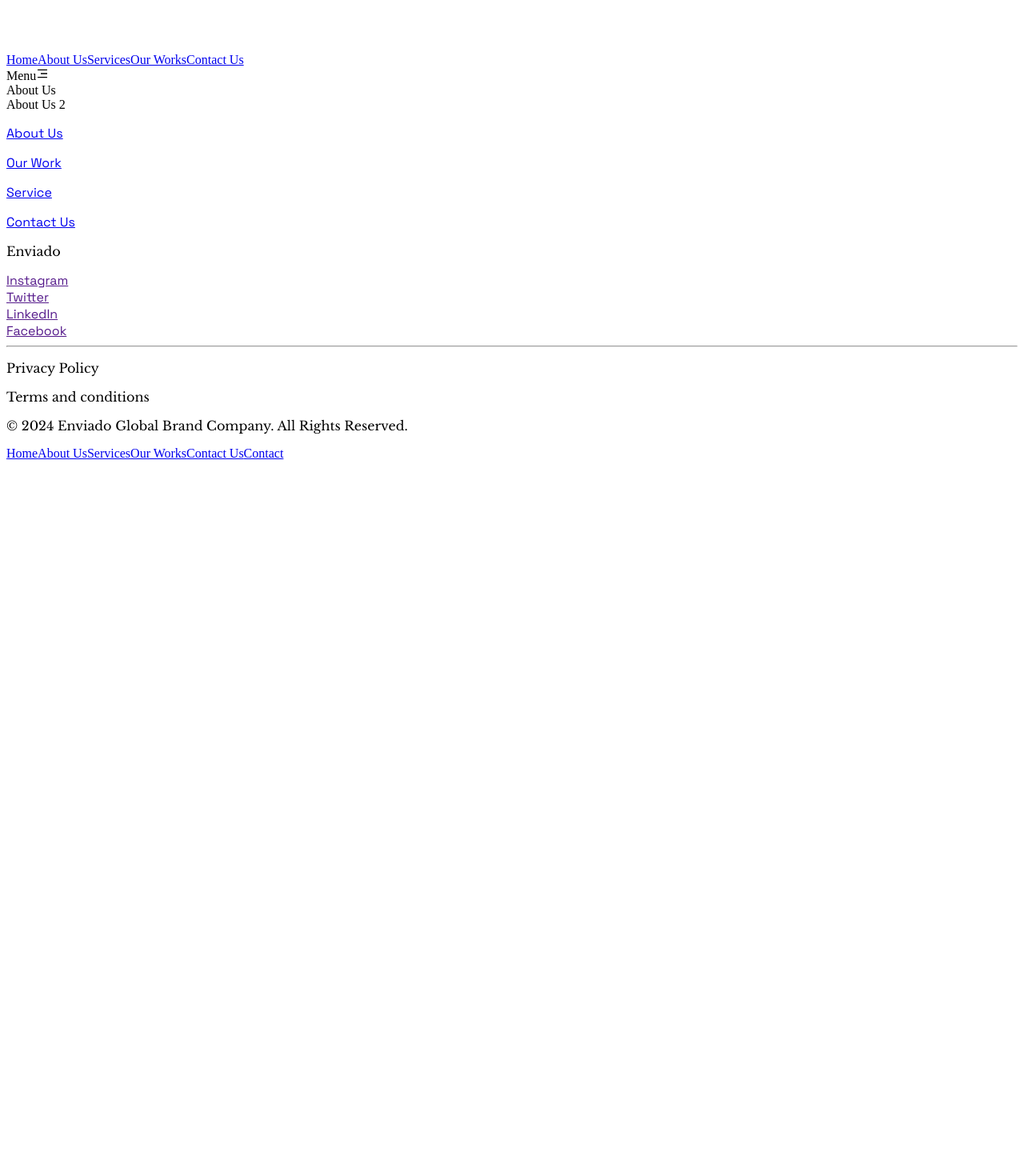
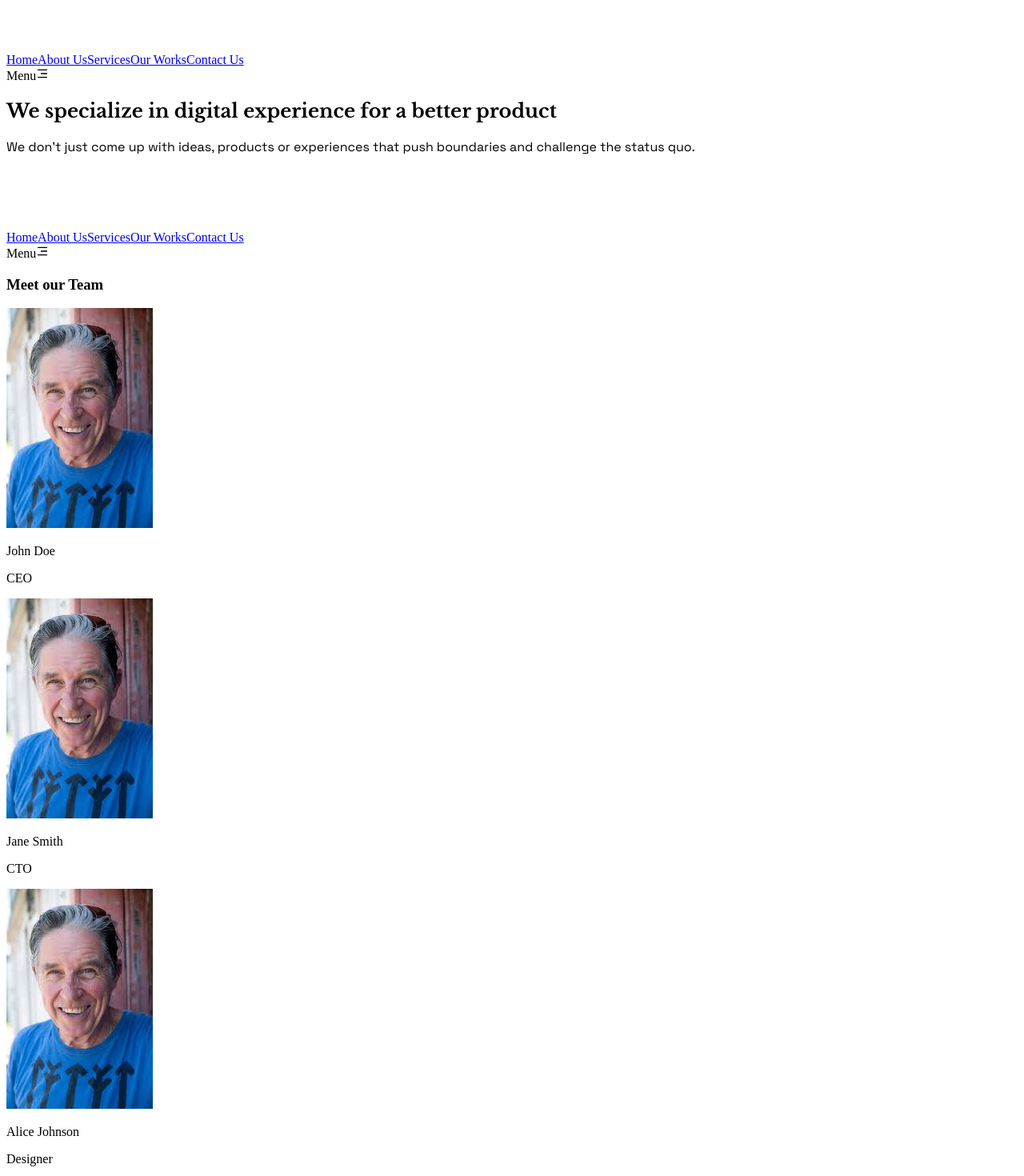
Before and after one commit to I-am-Esmart/enviado-nextjs, a Next.js app: page /about-us in a window 1280 px wide. Shown: the part 20-1490 px from the top of the page at 80% size. Before the commit the page ends 800 px from the top, so only its background shows below. Built offline with nearby package versions, Linux system fonts and the light colour scheme.

Commit message:
about us page

```diff
--- a/src/app/(landing-ui)/about-us/page.tsx
+++ b/src/app/(landing-ui)/about-us/page.tsx
@@ -1,19 +1,87 @@
+import EnviadoCTA from "@/_components/EnviadoCTA";
 import Nav from "@/_components/EnviadoNav";
+import { libre, spaceGrotesk } from "@/utilities/customFonts";
+import JohnDoeImage from "/public/assets/JohnDoe.jpg";
+import { div } from "motion/react-client";
+import Image from "next/image";
 
 type Props = {};
 
 export default function AboutUs(props: Props) {
+  const team = [
+    {
+      name: "John Doe",
+      role: "CEO",
+      image: JohnDoeImage,
+    },
+    {
+      name: "Jane Smith",
+      role: "CTO",
+      image: JohnDoeImage,
+    },
+    {
+      name: "Alice Johnson",
+      role: "Designer",
+      image: JohnDoeImage,
+    },
+    {
+      name: "Bob Brown",
+      role: "Developer",
+      image: JohnDoeImage,
+    },
+  ];
+
   return (
     <div className={``}>
-      {/* <Nav /> */}
-
       <div
         className={`relative min-h-screen pt-20 bg-[url('/assets/landingImage.png')] bg-center bg-cover bg-no-repeat`}
       >
-        About Us
+        <div className="w-full h-screen px-10 py-5 flex flex-col justify-center items-center">
+          <div className="w-full flex justify-center items-center">
+            <div className="w-full flex flex-col gap-10 text-white font-bold uppercase">
+              <h1
+                className={`${libre.className} w-full md:w-[90%] text-[2rem] md:text-[3rem] font-extrabold`}
+              >
+                We specialize in digital experience for a better product
+              </h1>
+            </div>
+          </div>
+          <div className="w-full mt-2 py-5 flex flex-col-reverse md:flex-row md:items-start text-[1rem]">
+            <div
+              className={`${spaceGrotesk.className} w-full md:w-[60%] text-white text-[1.2rem] font-[400]`}
+            >
+              <p>
+                We don't just come up with ideas, products or experiences that
+                push boundaries and challenge the status quo.
+              </p>
+            </div>
+          </div>
+        </div>
+
+        <Nav />
       </div>
 
-      <div className={`min-h-screen`}>About Us 2</div>
+      <section className={`min-h-screen`}>
+        <div className={``}>
+          <h1>Meet our Team</h1>
+
+          <div className={``}>
+            {team.map((member, index) => (
+              <div key={member.name}>
+                <div className={``}>
+                  <Image src={member.image} alt="member image" />
+                </div>
+                <div className={``}>
+                  <p> {member.name} </p>
+                  <p> {member.role} </p>
+                </div>
+              </div>
+            ))}
+          </div>
+        </div>
+      </section>
+
+      <EnviadoCTA />
     </div>
   );
 }
```
Also changed, not shown: src/_components/EnviadoNav.tsx (+0 -8 lines), src/app/(landing-ui)/home/page.tsx (+53 -4 lines), public/assets/JohnDoe.jpg (added).
